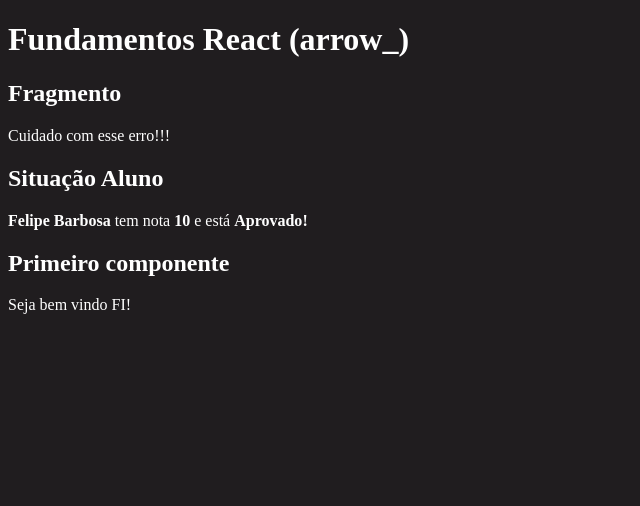
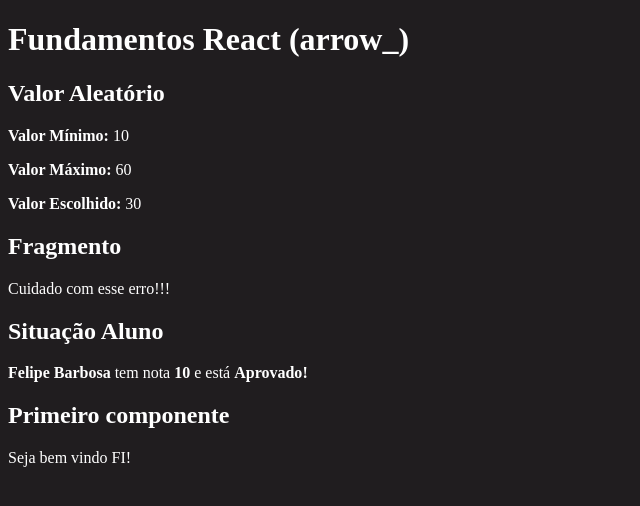
Before and after one commit to Felipe1501/reactFelipe-fundamentos, a React (Create React App) app: page / in a window 1280 px wide. Shown: the top 506 px of the page, without its empty margins (0-640 px from the left). Built offline with nearby package versions, Linux system fonts and the light colour scheme.

Commit message:
aula 22 fix: random number challenge

```diff
--- a/src/App.jsx
+++ b/src/App.jsx
@@ -2,11 +2,14 @@
 import Primeiro from "./components/basicos/Primeiro";
 import ComParametro from "./components/basicos/ComParametro";
 import Fragment from "./components/basicos/Fragment";
+import Aleatorio from "./components/basicos/Aleatorio";
+
 
 export default () => (
 
     <div id="app">
         <h1>Fundamentos React (arrow_)</h1>
+        <Aleatorio min={10} max={60} />
         <Fragment />
         <ComParametro
             titulo="Situação Aluno"
--- /dev/null
+++ b/src/components/basicos/Aleatorio.jsx
@@ -0,0 +1,15 @@
+import React from "react";
+
+export default props => {
+
+    const { min, max}  = props;
+    const aleatorio = parseInt(Math.random() * (props.max - props.min)) + props.min;
+    return(
+    <div>
+        <h2>Valor Aleatório</h2>
+        <p><strong>Valor Mínimo: </strong>{min}</p>
+        <p><strong>Valor Máximo: </strong>{max}</p>
+        <p><strong>Valor Escolhido: </strong>{aleatorio}</p>
+    </div>
+    );
+}
```
